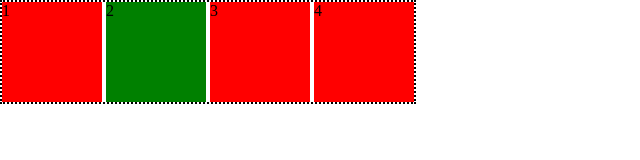
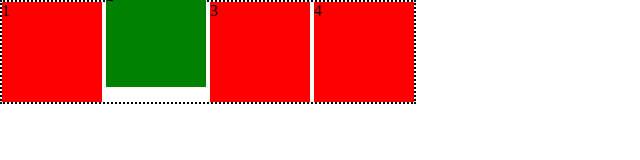
Before and after one commit to abidantriguero/definitivoHTMLyCSS, a plain HTML site: page css/ClasePosition/index.html in a window 1280 px wide. Shown: the whole page, without its empty margins (0-640 px from the left). Drawn offline with Linux system fonts and the light colour scheme.

Commit message:
Position 2

```diff
--- a/css/ClasePosition/style.css
+++ b/css/ClasePosition/style.css
@@ -15,4 +15,6 @@
 }
 #two {
     background-color: green;
+    position: relative;
+    bottom: 15px;
 }
```
